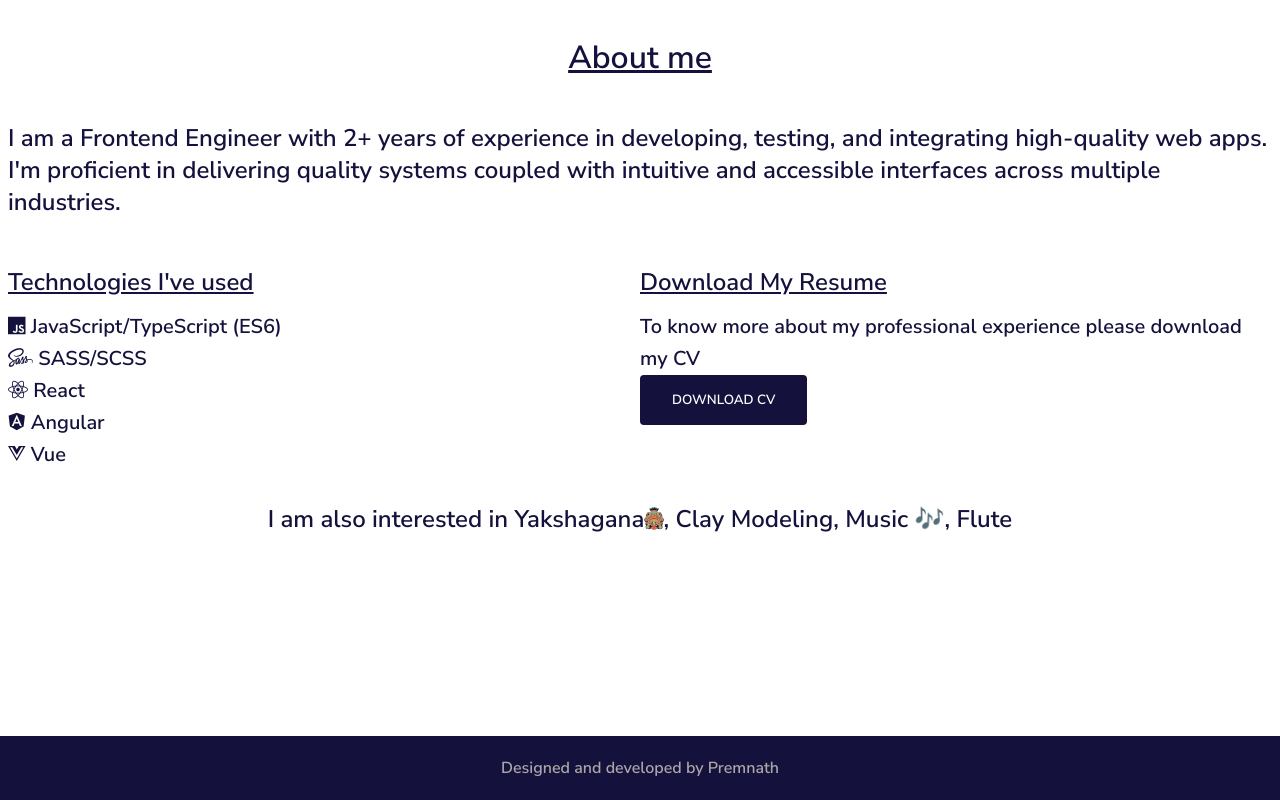
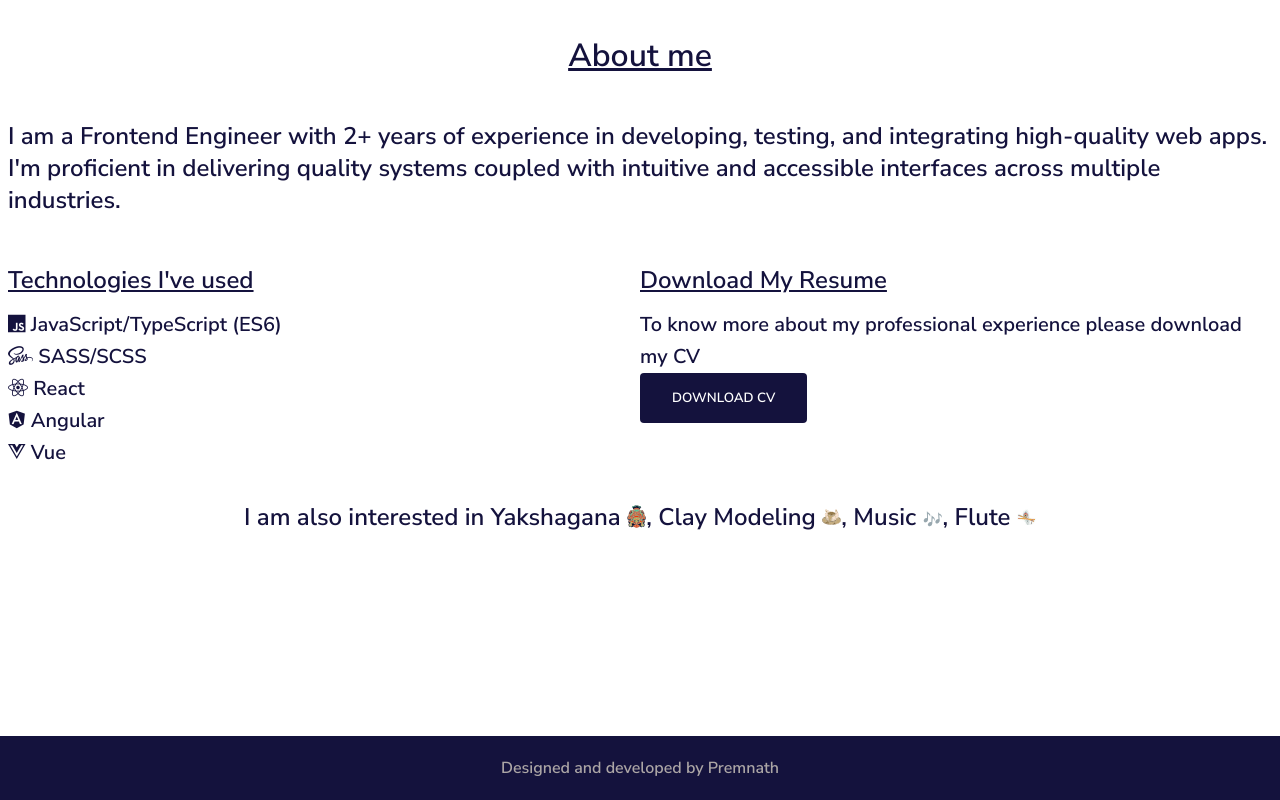
Before and after one commit to premnathkulal/premnathkulal.github.io, a website: page index.html in a window 1280 px wide. Shown: the part 1087-1887 px from the top of the page. Drawn offline with Linux system fonts and the light colour scheme.

Commit message:
Icons added in hobby section 🎨😇🔥

```diff
--- a/index.html
+++ b/index.html
@@ -126,9 +126,11 @@
                     </button>
                 </div>
             </div>
-            <p class="about-me about-hobby">
-                I am also interested in Yakshagana <img src="assets/yakshagana.svg" alt="yakshagana" class="small-img"/>, Clay Modeling, Music 🎶, Flute
-            </p>
+            <div class="about-me about-hobby">
+                <p>
+                    I am also interested in Yakshagana <img src="assets/yakshagana.svg" alt="yakshagana" class="small-img yaksha"/>, Clay Modeling <img src="assets/clay-modal.svg" alt="clay" class="small-img"/>, Music <span class="emoji">🎶</span>, Flute <img src="assets/flute.svg" alt="flute" class="small-img"/>
+                </p>
+            </div>
         </div>
     </section>
 
--- a/style/style.scss
+++ b/style/style.scss
@@ -105,7 +105,7 @@ body {
     section {
         padding: 2.5rem 0.5rem !important;
         // height: calc(100% - 144px);
-        height: 100vh;
+        min-height: 100vh;
         font-weight: 600;
     }
 
@@ -279,6 +279,15 @@ body {
 
             .small-img {
                 width: 1.2rem;
+            }
+
+            .yaksha {
+                margin-bottom: -0.2rem;
+            }
+
+            .emoji {
+                font-size: 1rem;
+                opacity: 0.6;
             }
         }
 
```
Also changed, not shown: assets/clay-modal.svg (added), assets/flute.svg (added), style/style.css.
